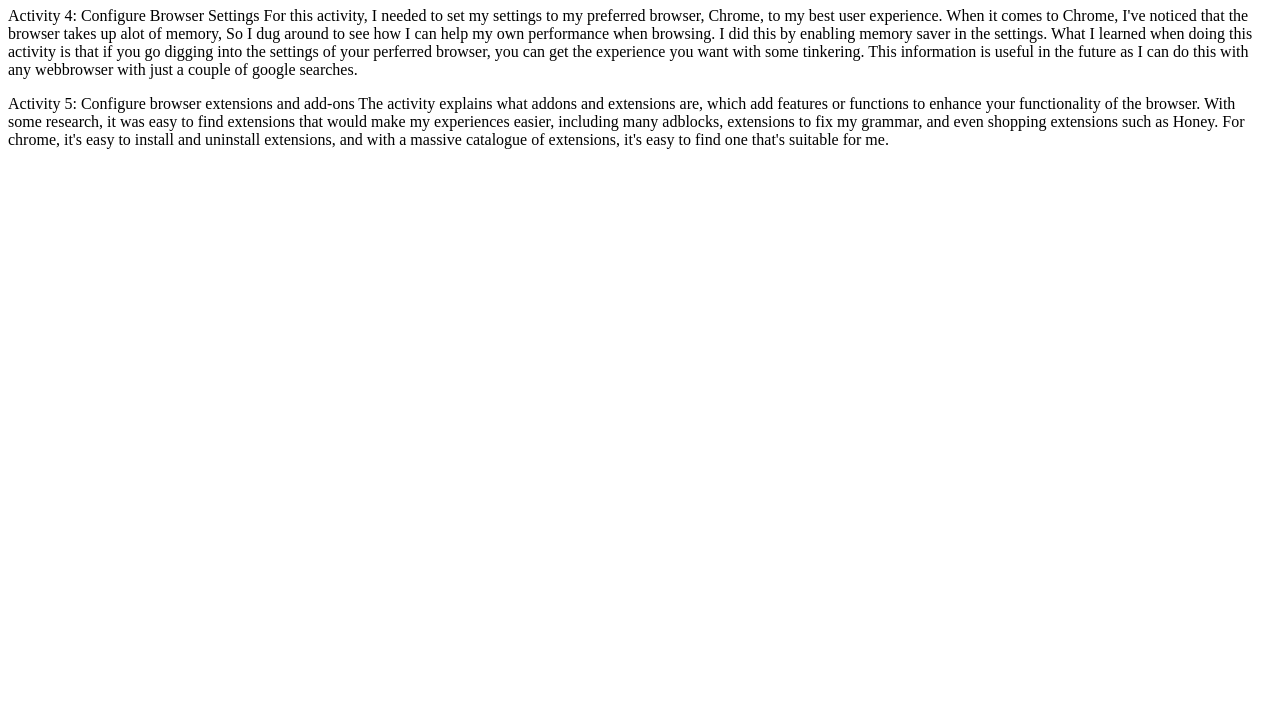
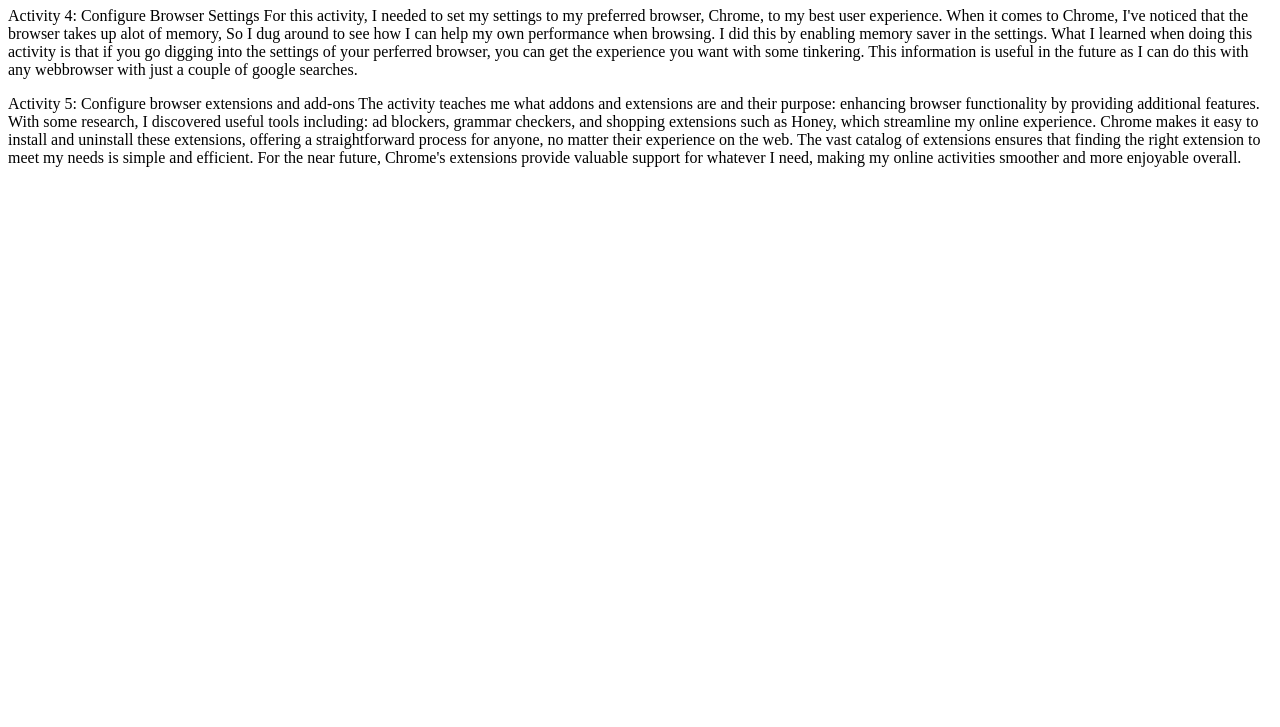
Before and after one commit to Valsherenne/valsherenne.github.io, a plain HTML site: page web110/assignment2.html in a window 1280 px wide. Shown: the part 73-800 px from the top of the page. Drawn offline with Linux system fonts and the light colour scheme.

Commit message:
Editing Document

```diff
--- a/web110/assignment2.html
+++ b/web110/assignment2.html
@@ -17,12 +17,16 @@
     with some tinkering. This information is useful in the future as I can do this with any webbrowser with just a
     couple of google searches.</p>
 
-  <p>Activity 5: Configure browser extensions and add-ons
-    The activity explains what addons and extensions are, which add features or functions to enhance your functionality
-    of the browser. With some research, it was easy to find extensions that would make my experiences easier, including
-    many adblocks, extensions to fix my grammar, and even shopping extensions such as Honey. For chrome, it's easy to
-    install and uninstall extensions, and with a massive catalogue of extensions, it's easy to find one that's suitable
-    for me.
+  <p>
+    Activity 5: Configure browser extensions and add-ons
+    The activity teaches me what addons and extensions are and their purpose: enhancing browser functionality by
+    providing additional features. With some research, I discovered useful tools including: ad blockers, grammar
+    checkers, and shopping extensions such as Honey, which streamline my online experience. Chrome makes it easy to
+    install and uninstall these extensions, offering a straightforward process for anyone, no matter their experience on
+    the web. The vast catalog of extensions ensures that finding the right extension to meet my needs is simple and
+    efficient. For the near future, Chrome's extensions provide valuable support for whatever I need, making my online
+    activities smoother and more enjoyable overall.
   </p>
 </body>
+
 </html>
```
